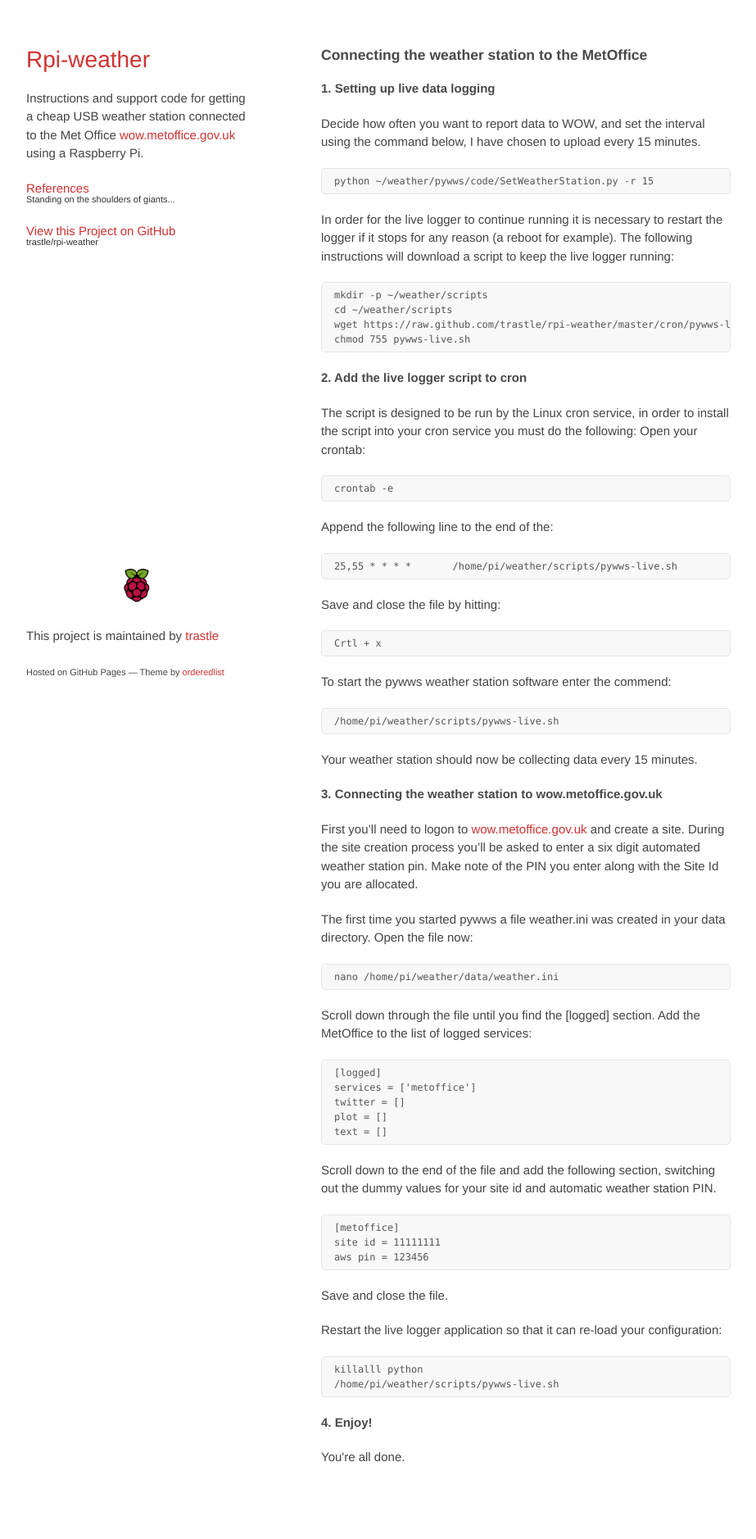
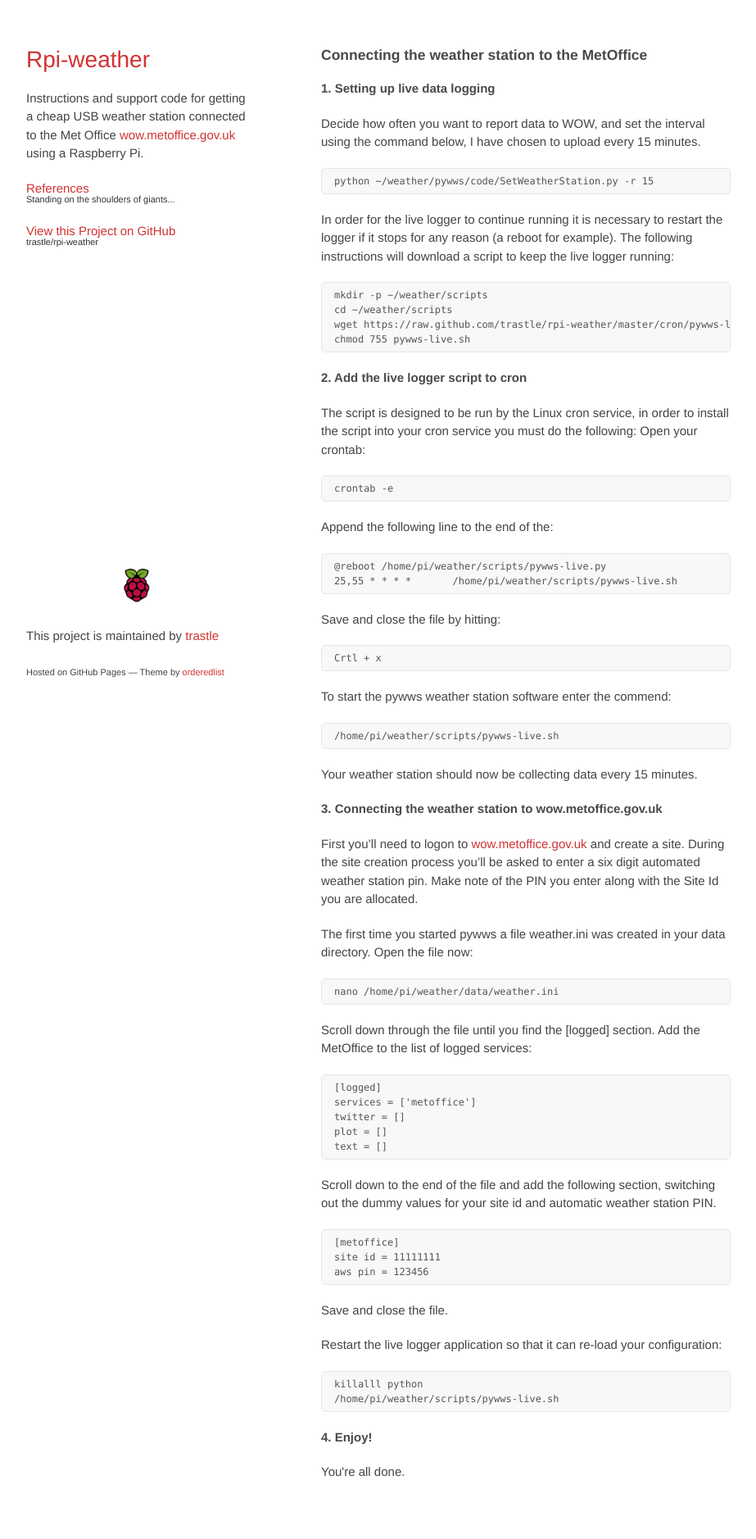
Before and after one commit to trastle/rpi-weather, a Jekyll site: the page built from gettingOnline.html, in a window 1280 px wide. Shown: the whole page at 82% size, without its empty margins (178-1101 px from the left). Built offline with Jekyll 4.4.1, drawn with Linux system fonts in a browser that asks for light colours.

Commit message:
add reboot hook to cron

```diff
--- a/gettingOnline.html
+++ b/gettingOnline.html
@@ -23,7 +23,9 @@
 Open your crontab:</p>
 <pre>crontab -e</pre>
 <p>Append the following line to the end of the:</p>
-<pre>25,55 * * * *       /home/pi/weather/scripts/pywws-live.sh</pre>
+<pre>
+@reboot /home/pi/weather/scripts/pywws-live.py
+25,55 * * * *       /home/pi/weather/scripts/pywws-live.sh</pre>
 <p>Save and close the file by hitting:</p>
 <pre>Crtl + x</pre>
 <p>To start the pywws weather station software enter the commend:<p>
```
